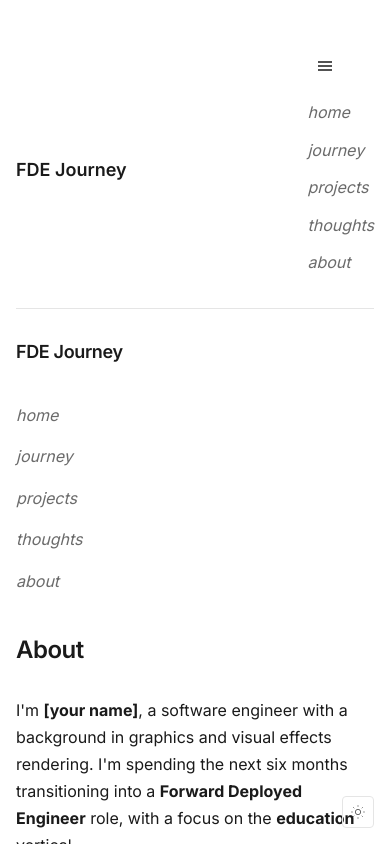
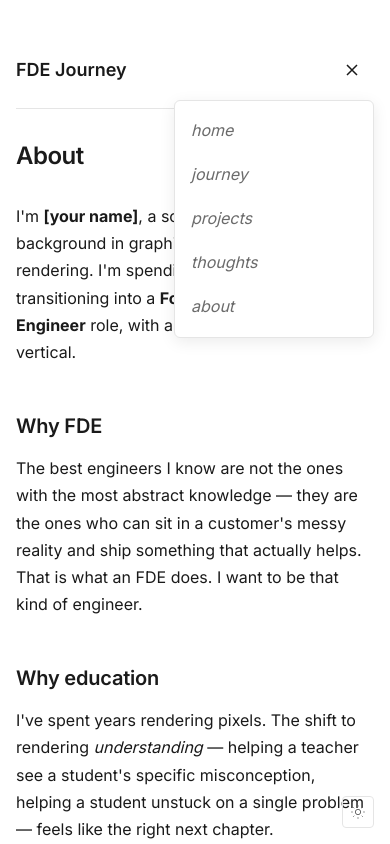
Before and after one commit to Wjiajie/blog_ponder, an Astro site: page /about in a window 390 px wide. Both pictures are taken after a click on the heading "Toggle menu". Shown: the top 844 px of the page. Built offline with nearby package versions, Linux system fonts and the light colour scheme; Astro itself is replaced by a stand-in of ours.

Commit message:
feat(mobile): popover hamburger menu with icon swap and 44px touch targets
- MobileHeader nav becomes an absolute popover anchored to the right of the summary button

- Add icon swap (☰ ↔ ☓) via CSS using details[open] selector, zero JS

- Bump touch targets to 44px on nav-link, mobile-nav a, and 28px on .tag

- Hide desktop sidebar on mobile (col-left display:none below 768px)

- Active page link auto-highlights in popover menu

Verified on 4 pages (home/journey/about/blog) at 390x844 in light + dark mode

```diff
--- a/src/components/MobileHeader.astro
+++ b/src/components/MobileHeader.astro
@@ -11,14 +11,40 @@ const { currentPath } = Astro.props;
 <header class="mobile-header">
   <a href="/" class="mobile-mark">{SITE.title}</a>
   <details class="mobile-menu">
-    <summary aria-label="Open menu">
-      <svg width="20" height="20" viewBox="0 0 20 20" fill="none" stroke="currentColor" stroke-width="1.5">
+    <summary aria-label="Toggle menu">
+      <svg
+        class="icon-menu"
+        width="20"
+        height="20"
+        viewBox="0 0 20 20"
+        fill="none"
+        stroke="currentColor"
+        stroke-width="1.5"
+        aria-hidden="true"
+      >
         <path d="M3 6h14M3 10h14M3 14h14" />
       </svg>
+      <svg
+        class="icon-close"
+        width="20"
+        height="20"
+        viewBox="0 0 20 20"
+        fill="none"
+        stroke="currentColor"
+        stroke-width="1.5"
+        aria-hidden="true"
+      >
+        <path d="M5 5l10 10M15 5L5 15" />
+      </svg>
     </summary>
-    <nav class="mobile-nav">
+    <nav class="mobile-nav" aria-label="Primary">
       {NAV.map((item) => (
-        <a href={item.href}>{item.label}</a>
+        <a
+          href={item.href}
+          class:list={[{ 'is-active': currentPath === item.href }]}
+        >
+          {item.label}
+        </a>
       ))}
     </nav>
   </details>
@@ -32,6 +58,7 @@ const { currentPath } = Astro.props;
     padding: var(--space-4) 0;
     border-bottom: 1px solid var(--border);
     margin-bottom: var(--space-8);
+    position: relative;
   }
 
   .mobile-mark {
@@ -41,28 +68,75 @@ const { currentPath } = Astro.props;
     color: var(--text);
   }
 
+  /* The <details> element becomes the popover anchor */
+  .mobile-menu {
+    position: relative;
+  }
+
   .mobile-menu summary {
+    display: inline-flex;
+    align-items: center;
+    justify-content: center;
+    min-width: 44px;
+    min-height: 44px;
     cursor: pointer;
     list-style: none;
     color: var(--text);
-    padding: var(--space-2);
+    border-radius: 4px;
+    -webkit-tap-highlight-color: transparent;
   }
 
   .mobile-menu summary::-webkit-details-marker {
     display: none;
   }
 
+  /* Swap icons based on open state — ☰ by default, ☓ when open */
+  .mobile-menu .icon-close {
+    display: none;
+  }
+  .mobile-menu[open] .icon-menu {
+    display: none;
+  }
+  .mobile-menu[open] .icon-close {
+    display: block;
+  }
+
+  /* Popover menu — anchored to the right of the summary, sits below it */
   .mobile-nav {
+    position: absolute;
+    top: calc(100% + var(--space-2));
+    right: 0;
+    min-width: 200px;
     display: flex;
     flex-direction: column;
-    padding: var(--space-4) 0;
-    gap: var(--space-3);
-    font-style: italic;
+    padding: var(--space-2) 0;
+    background: var(--bg);
+    border: 1px solid var(--border);
+    border-radius: 6px;
+    box-shadow: 0 4px 16px rgba(0, 0, 0, 0.08);
+    z-index: 50;
   }
 
   .mobile-nav a {
+    display: flex;
+    align-items: center;
+    min-height: 44px;
+    padding: 0 var(--space-4);
+    font-style: italic;
     color: var(--text-muted);
     text-decoration: none;
+    transition: color var(--t-base), background var(--t-base);
+  }
+
+  .mobile-nav a:hover {
+    color: var(--text);
+    background: var(--bg-muted);
+  }
+
+  .mobile-nav a.is-active {
+    color: var(--text);
+    font-weight: 500;
+    background: var(--bg-muted);
   }
 
   @media (max-width: 767px) {
--- a/src/styles/global.css
+++ b/src/styles/global.css
@@ -227,7 +227,9 @@
 
   /* Navigation link */
   .nav-link {
-    display: block;
+    display: flex;
+    align-items: center;
+    min-height: 44px;
     padding: var(--space-2) 0;
     font-style: italic;
     color: var(--text-muted);
@@ -299,6 +301,7 @@
   .tag {
     display: inline-flex;
     align-items: center;
+    min-height: 28px;
     padding: 2px var(--space-2);
     font-size: var(--fs-xs);
     border: 1px solid var(--border);
@@ -409,9 +412,10 @@
   .layout-2col {
     grid-template-columns: 1fr;
   }
+  /* Hide the desktop sidebar on mobile — hamburger menu in mobile header takes over */
   .layout-3col > .col-left,
   .layout-2col > .col-left {
-    position: static;
+    display: none;
   }
   h1 { font-size: var(--fs-2xl); }
   h2 { font-size: var(--fs-xl); }
```
